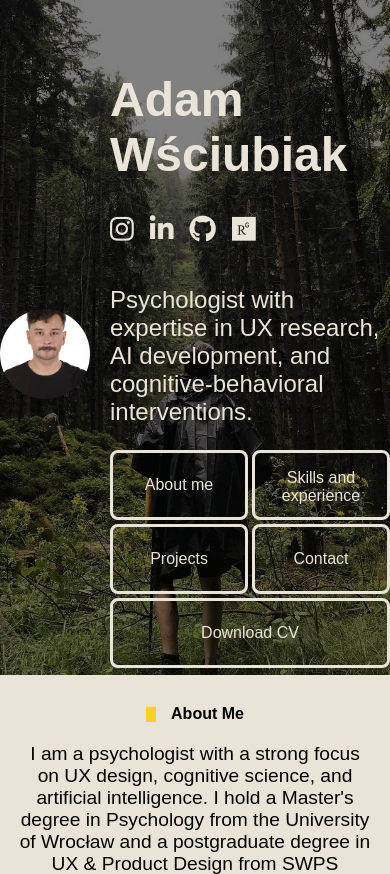
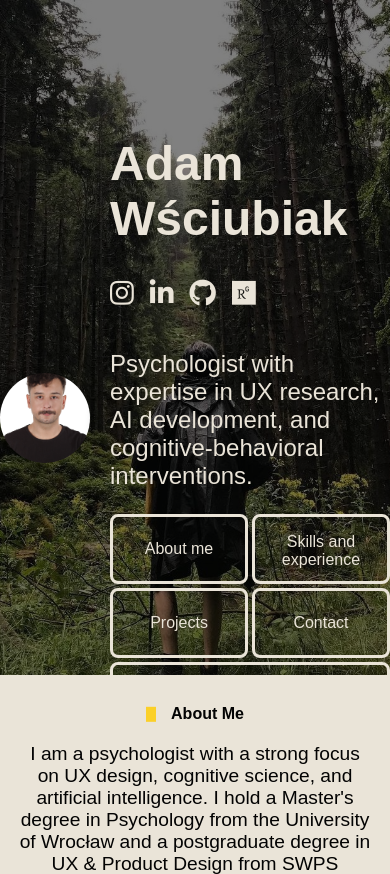
Before and after one commit to adamwsciubiak/adamwsciubiak, a PHP site: page / in a window 390 px wide. Shown: the top 874 px of the page. Run offline with PHP 8.4, Linux system fonts and the light colour scheme.

Commit message:
Update style.css

```diff
--- a/style.css
+++ b/style.css
@@ -287,7 +287,7 @@ footer {
         height: 120px; /* Ensure height equals width */
     }
     .header-content {
-        top: 1rem; /* Move text down by 3rem */
+        top: 5rem; /* Move text down by 3rem */
     }
 }
 
```
